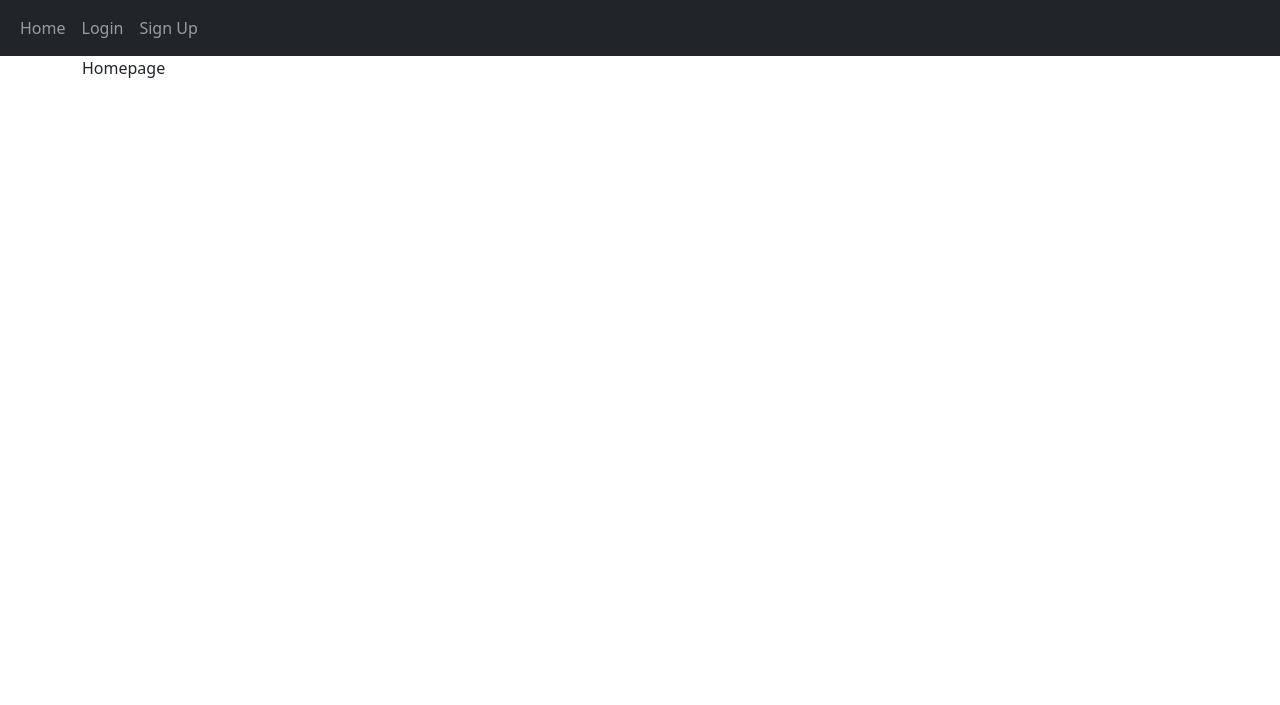
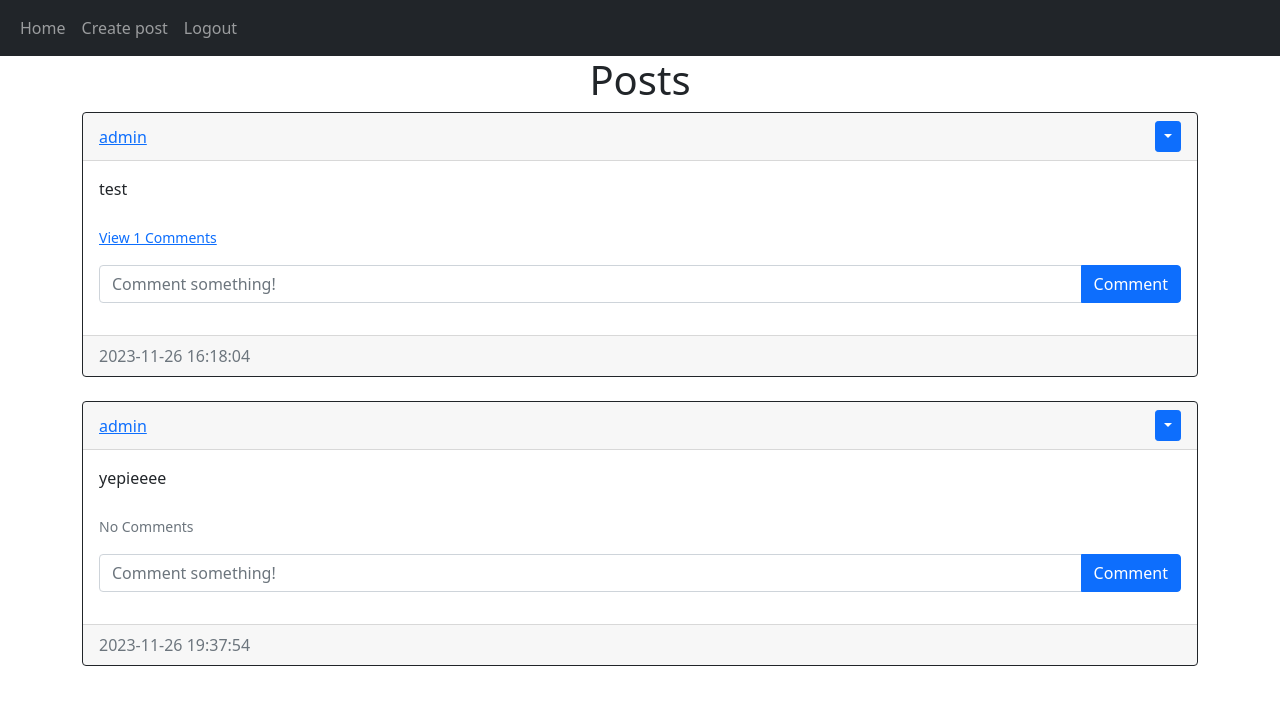
Before and after one commit to andrewww05/OpenBlog, a Flask app: page / in a window 1280 px wide. Shown: the top 705 px of the page. Run offline with Flask 3, Linux system fonts and the light colour scheme; a user stored in the database is signed in.

Commit message:
v0.4.0 [by Mykola]
Changelog:
- Added comments CRUD
- Added posts on homepage

```diff
--- a/website/__init__.py
+++ b/website/__init__.py
@@ -19,7 +19,7 @@ def create_app():
     app.register_blueprint(views, url_prefix="/")
     app.register_blueprint(auth, url_prefix="/")
 
-    from .models import User, Post
+    from .models import User, Post, Comment
 
     create_database(app)
 
--- a/website/templates/base.html
+++ b/website/templates/base.html
@@ -26,8 +26,13 @@
         <div class="collapse navbar-collapse" id="navbar">
           <div class="navbar-nav">
             <a class="nav-item nav-link" href="/home">Home</a>
+            {% if user.is_authenticated %}
+            <a class="nav-item nav-link" href="/create-post">Create post</a>
+            <a class="nav-item nav-link" href="/logout">Logout</a>
+            {% else %}
             <a class="nav-item nav-link" href="/login">Login</a>
             <a class="nav-item nav-link" href="/sign-up">Sign Up</a>
+            {% endif %}
           </div>
         </div>
       </div>
--- a/website/templates/home.html
+++ b/website/templates/home.html
@@ -1,5 +1 @@
-{% extends "base.html" %}
-{% block title %}Home{% endblock %}
-{% block content%}
-Homepage
-{% endblock %}
+{% extends "posts_div.html" %} {% block title %}Home{% endblock %}
--- a/website/templates/posts_div.html
+++ b/website/templates/posts_div.html
@@ -24,17 +24,71 @@
     </div>
     <div class="card-body">
       <div class="card-text">{{post.text}}</div>
+      <br />
+      <div class="collapse" id="comments-{{post.id}}">
+        <div class="card">
+          <div class="card-body" id="comments-expanded-{{post.id}}">
+            {% for comment in post.comments %}
+            <div class="d-flex justify-content-between align-items-center">
+              <div>
+                <a href="/posts/{{comment.user.username}}"
+                  >{{comment.user.username}}</a
+                >: {{comment.text}}
+              </div>
+              <div>
+                <small class="text-muted"> {{comment.date_created}}</small>
+                {% if user.id == comment.author or user.id == post.author %}
+                <div class="btn-group">
+                  <button
+                    type="button"
+                    class="btn btn-sm btn-primary dropdown-toggle"
+                    data-bs-toggle="dropdown"
+                  ></button>
+                  <ul class="dropdown-menu">
+                    <li>
+                      <a
+                        href="/delete-comment/{{comment.id}}"
+                        class="dropdown-item"
+                        >Delete</a
+                      >
+                    </li>
+                  </ul>
+                </div>
+                {% endif %}
+              </div>
+            </div>
+            {% endfor %}
+          </div>
+        </div>
+      </div>
+      <p class="card-text">
+        {% if post.comments|length > 0 %}
+        <a data-bs-toggle="collapse" href="#comments-{{post.id}}" role="button">
+          <small>View {{post.comments|length}} Comments</small>
+        </a>
+        {% else %}
+        <small class="text-muted">No Comments</small>
+        {% endif %}
+      </p>
+      <form
+        class="input-group mb-3"
+        method="POST"
+        action="/create-comment/{{post.id}}"
+      >
+        <input
+          type="text"
+          id="text"
+          name="text"
+          class="form-control"
+          placeholder="Comment something!"
+        />
+        <button type="submit" class="btn btn-primary">Comment</button>
+      </form>
     </div>
     <div class="card-footer text-muted">{{post.date_created}}</div>
   </div>
-  <br/> {% endfor %}
+  <br/ > {% endfor %}
 </div>
 {% block footer %}
-<div align="center">
-  <a href="/create-post"
-    ><button type="button" class="btn btn-primary btn-lg">
-      Create a Post
-    </button></a
-  >
-</div>
+
 {% endblock %} {% endblock %}
--- a/website/views.py
+++ b/website/views.py
@@ -1,6 +1,6 @@
 from flask import Blueprint, render_template, request, flash, redirect, url_for
 from flask_login import login_required, current_user
-from .models import Post, User
+from .models import Post, User, Comment
 from . import db
 
 views = Blueprint("views", __name__)
@@ -60,3 +60,37 @@ def posts(username):
 
     posts = Post.query.filter_by(author=user.id).all()
     return render_template("posts.html", user=current_user, posts=posts, username=username)
+
+@views.route("/create-comment/<post_id>", methods=['POST'])
+@login_required
+def create_comment(post_id):
+    text = request.form.get('text')
+
+    if not text:
+        flash('Comment cannot be empty.', category='error')
+    else:
+     post = Post.query.filter_by(id = post_id)
+    if post:
+     comment = Comment(text=text, author=current_user.id, post_id=post_id)
+     db.session.add(comment)
+     db.session.commit()
+    else:
+     flash('Post does not exist', category='error')
+
+
+    return redirect(url_for('views.home'))
+
+@views.route("/delete-comment/<comment_id>")
+@login_required
+def delete_comment(comment_id):
+   comment = Comment.query.filter_by(id=comment_id).first()
+
+   if not comment:
+      flash('Comment does not exist.', category='error')
+   elif current_user.id != comment.author and current_user.id != comment.post.author:
+      flash('You do not have permission to delete this comment.', category='error')
+   else:
+      db.session.delete(comment)
+      db.session.commit()
+
+   return redirect(url_for('views.home'))
```
Also changed, not shown: website/models.py (+13 -0 lines), instance/database.db.
